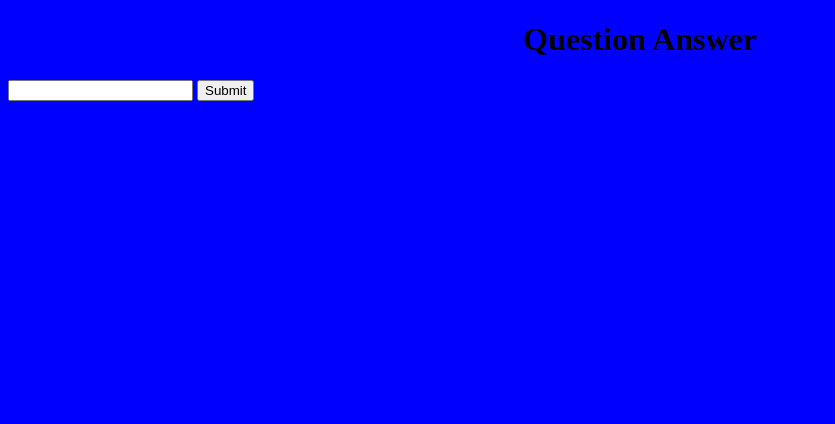
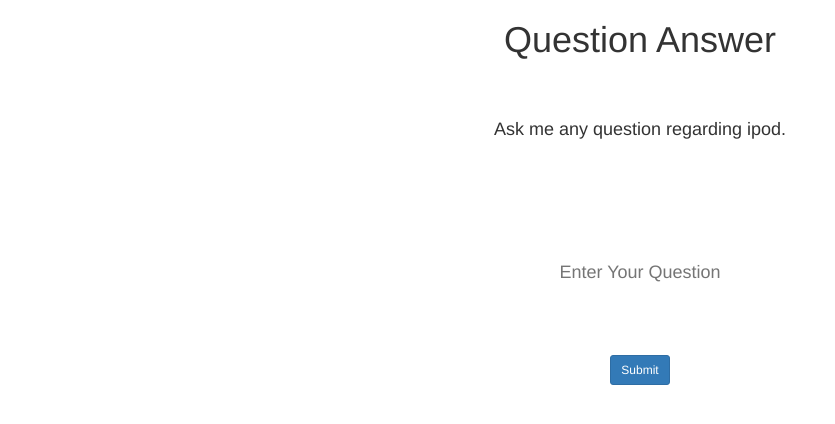
Before and after one commit to ArnabMitra0408/QuestionAnswer, a Flask app: page / in a window 1280 px wide. Shown: the top 424 px of the page, without its empty margins (0-835 px from the left). Run offline with Flask 2, Linux system fonts and the light colour scheme; parts of the project's set-up code (start-up, migrations or seed data) failed here and were passed over; some libraries are stand-ins or nearby versions.

Commit message:
Update index.html

```diff
--- a/templates/index.html
+++ b/templates/index.html
@@ -3,19 +3,40 @@
 <head>
 
 	<title>Ipod</title>
+	<link rel="stylesheet" href="https://maxcdn.bootstrapcdn.com/bootstrap/3.3.7/css/bootstrap.min.css" integrity="sha384-BVYiiSIFeK1dGmJRAkycuHAHRg32OmUcww7on3RYdg4Va+PmSTsz/K68vbdEjh4u" crossorigin="anonymous">
+
+</head>
+<body>
 
 
-</head>
-<body style="background-color: blue;" >
+<h1 style="text-align: center;"> Question Answer</h1>
+<div>
+	<br />
+	<br />
+	<h4 style="text-align: center;">
+		Ask me any question regarding ipod.
+	</h4>
+</div>
+<br />
+<br />
+
+<br />
+<br />
+
+<br />
 
 
-<h1 style="text-align: center;">Question Answer</h1>
+	<form class="form-group" method="POST",action="/" align=center>
 
-	<form method="POST",action="/" >
+	<input  class="btn btn-outline-dark btn-lg" type="text" name="question" placeholder="Enter Your Question" autocomplete="off">
 
-	<input type="text" name="question" style="">
+	<br />
+	<br />
 
-	<input type="submit" >
+	<br />
+	<br />
+
+	<input  class="btn btn-primary btn-sm" type="submit" >
 
 </form>
 <br>
```
